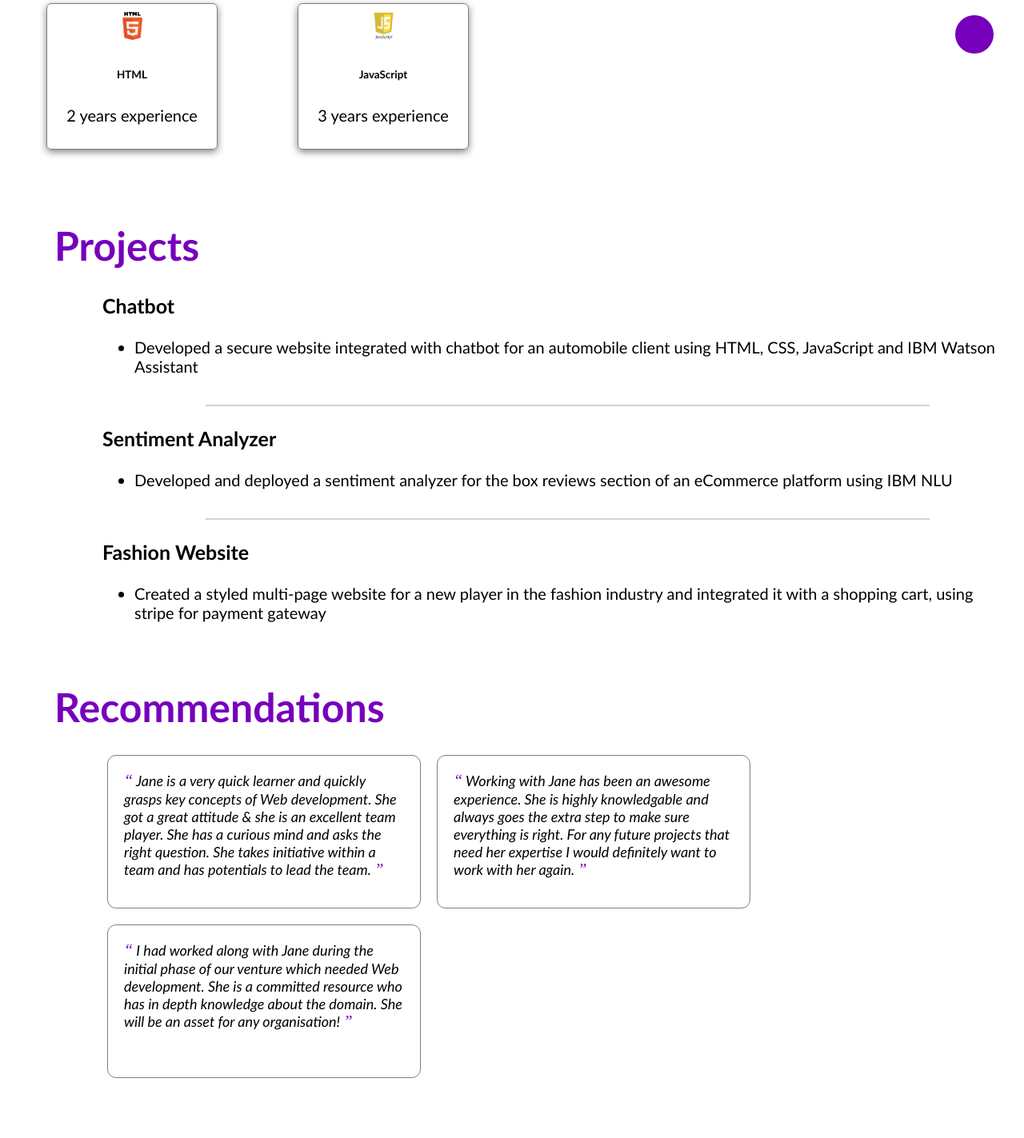
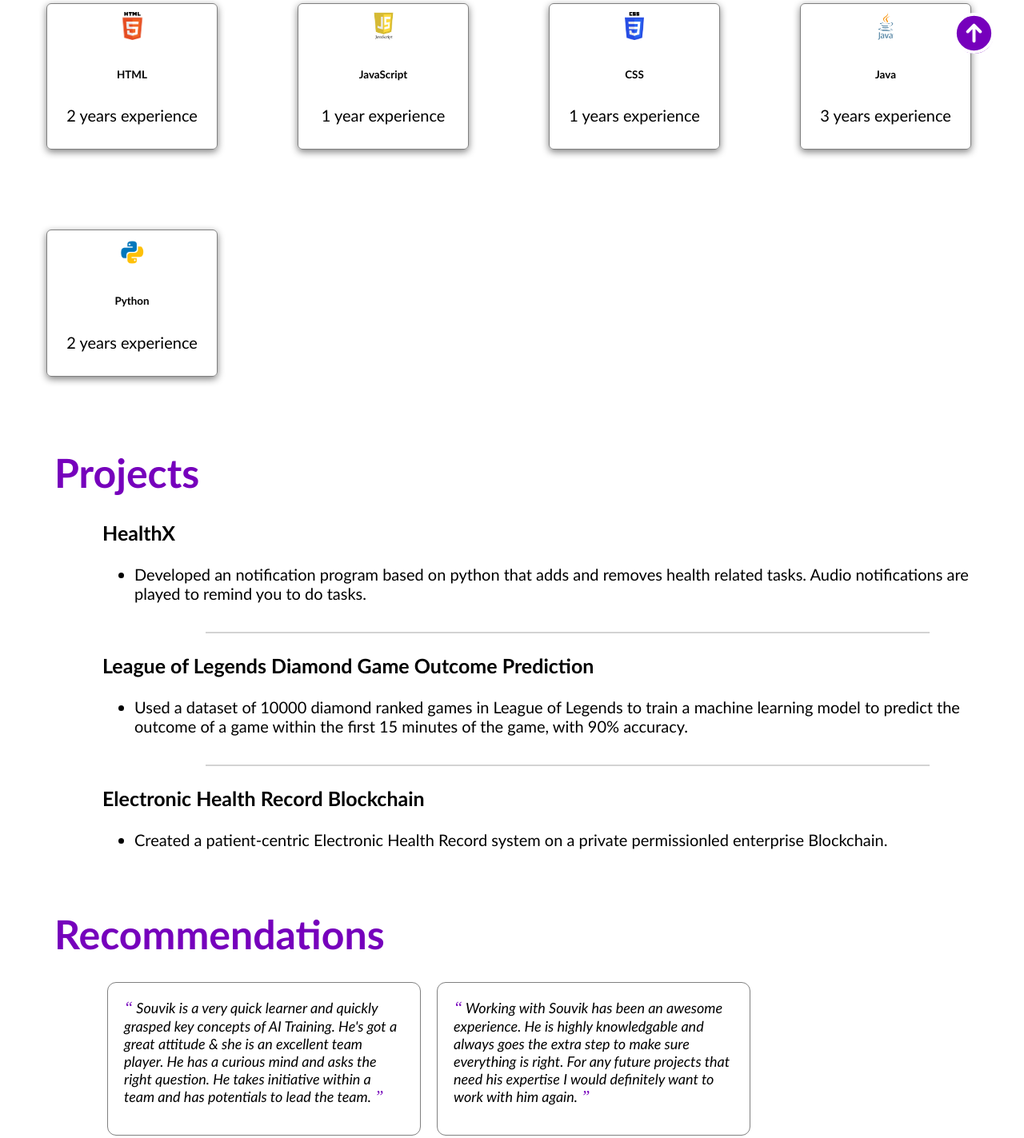
Before and after one commit to Daerkns/portolio-project, a plain HTML site: page index.html in a window 1280 px wide. Shown: the part 709-2132 px from the top of the page at 80% size. Drawn offline with Linux system fonts and the light colour scheme.

Commit message:
webdev project commit

```diff
--- a/index.html
+++ b/index.html
@@ -64,7 +64,25 @@
         <div class="skill">
           <img src="html_finalprojimages/js.jpeg"/>
           <h6>JavaScript</h6>
+          <p>1 year experience</p>
+        </div>
+
+        <div class="skill">
+          <img src="html_finalprojimages/CSS3.png"/>
+          <h6>CSS</h6>
+          <p>1 years experience</p>
+        </div>
+
+        <div class="skill">
+          <img src="html_finalprojimages/java.png"/>
+          <h6>Java</h6>
           <p>3 years experience</p>
+        </div>
+
+        <div class="skill">
+          <img src="html_finalprojimages/python.png"/>
+          <h6>Python</h6>
+          <p>2 years experience</p>
         </div>
 
         <!-- Add more skills here -->
@@ -82,23 +100,23 @@
 
         <div id="projects-container" class="projects-container">
           <div class="project-card">
-            <h3>Chatbot</h3>
+            <h3>HealthX</h3>
             <ul>
-              <li>Developed a secure website integrated with chatbot for an automobile client using HTML, CSS, JavaScript and IBM Watson Assistant</li>
+              <li>Developed an notification program based on python that adds and removes health related tasks. Audio notifications are played to remind you to do tasks. </li>
             </ul>
           </div>
           <hr>
           <div class="project-card">
-            <h3>Sentiment Analyzer</h3>
+            <h3>League of Legends Diamond Game Outcome Prediction</h3>
             <ul>
-              <li>Developed and deployed a sentiment analyzer for the box reviews section of an eCommerce platform using IBM NLU</li>
+              <li>Used a dataset of 10000 diamond ranked games in League of Legends to train a machine learning model to predict the outcome of a game within the first 15 minutes of the game, with 90% accuracy.</li>
             </ul>
           </div>
           <hr>
           <div class="project-card">
-            <h3>Fashion Website</h3>
+            <h3>Electronic Health Record Blockchain</h3>
             <ul>
-              <li>Created a styled multi-page website for a new player in the fashion industry and integrated it with a shopping cart, using stripe for payment gateway</li>
+              <li>Created a patient-centric Electronic Health Record system on a private permissionled enterprise Blockchain.</li>
             </ul>
           </div>
     </div>
@@ -112,24 +130,24 @@
       <div class="all_recommendations" id="all_recommendations">
         <div class="recommendation">
           <span>&#8220;</span>
-          Jane is a very quick learner and quickly grasps key concepts of Web development.
-          She got a great attitude & she is an excellent team player.
-          She has a curious mind and asks the right question.
-          She takes initiative within a team and has potentials to lead the team.
+          Souvik is a very quick learner and quickly grasped key concepts of AI Training.
+          He's got a great attitude & she is an excellent team player.
+          He has a curious mind and asks the right question.
+          He takes initiative within a team and has potentials to lead the team.
           <span>&#8221;</span>
         </div>
         <div class="recommendation">
           <span>&#8220;</span>
-          Working with Jane has been an awesome experience.
-          She is highly knowledgable and always goes the extra step to make sure everything is right.
-          For any future projects that need her expertise I would definitely want to work with her again.
+          Working with Souvik has been an awesome experience.
+          He is highly knowledgable and always goes the extra step to make sure everything is right.
+          For any future projects that need his expertise I would definitely want to work with him again.
           <span>&#8221;</span>
         </div>
         <div class="recommendation">
           <span>&#8220;</span>
-          I had worked along with Jane during the initial phase of our venture which needed Web development.
-          She is a committed resource who has in depth knowledge about the domain.
-          She will be an asset for any organisation!
+          I had worked along with Souvik during the initial phase of our venture which needed Quality Analysts in AI training.
+          He is a committed resource who has in depth knowledge about the domain.
+          He will be an asset for any organisation!
           <span>&#8221;</span>
         </div>
       </div>
@@ -151,13 +169,15 @@
 
     <div class="iconbutton">
       <a href="#home">
-        <!--Add the code here for the logo to appear and the icon to be actionable-->
+        <svg xmlns="http://www.w3.org/2000/svg" fill="none" viewBox="0 0 24 24" stroke-width="1.5" stroke="white" width="63px">
+          <path stroke-linecap="round" stroke-linejoin="round" d="M15 11.25l-3-3m0 0l-3 3m3-3v7.5M21 12a9 9 0 11-18 0 9 9 0 0118 0z" />
+        </svg>
       </a>
     </div>
 
     <div class="popup" id="popup" class="flex_center">
       <img src="html_finalprojimages/checkmark--outline.svg"/>
-      <h3><!-- Add appropriate text here--></h3>
+      <h3>Recommendation has been added. Thank you!</h3>
       <button onclick="showPopup(false)">Ok</button>
     </div>
   </body>
--- a/script.js
+++ b/script.js
@@ -15,6 +15,7 @@ function addRecommendation() {
 
     // Reset the value of the textarea
     recommendation.value = "";
+    showPopup(true);
   }
 }
 
--- a/style.css
+++ b/style.css
@@ -37,7 +37,9 @@ body {
 .profile_name {
   float: left;
   padding-left: 2cm;
-  color:antiquewhite
+  color:antiquewhite;
+  font-size: 25px;
+  font-weight: bolder;
   /* Add the styles here */
 }
 
```
Also changed, not shown: aboutme.png (added), home_icon.png (added), html_finalprojimages/python.png (added), nav_bar.png (added), new_recommendation.png (added), popup.png (added), profile_name.png (added), projects.png (added), recommendations.png (added), skills.png (added).
